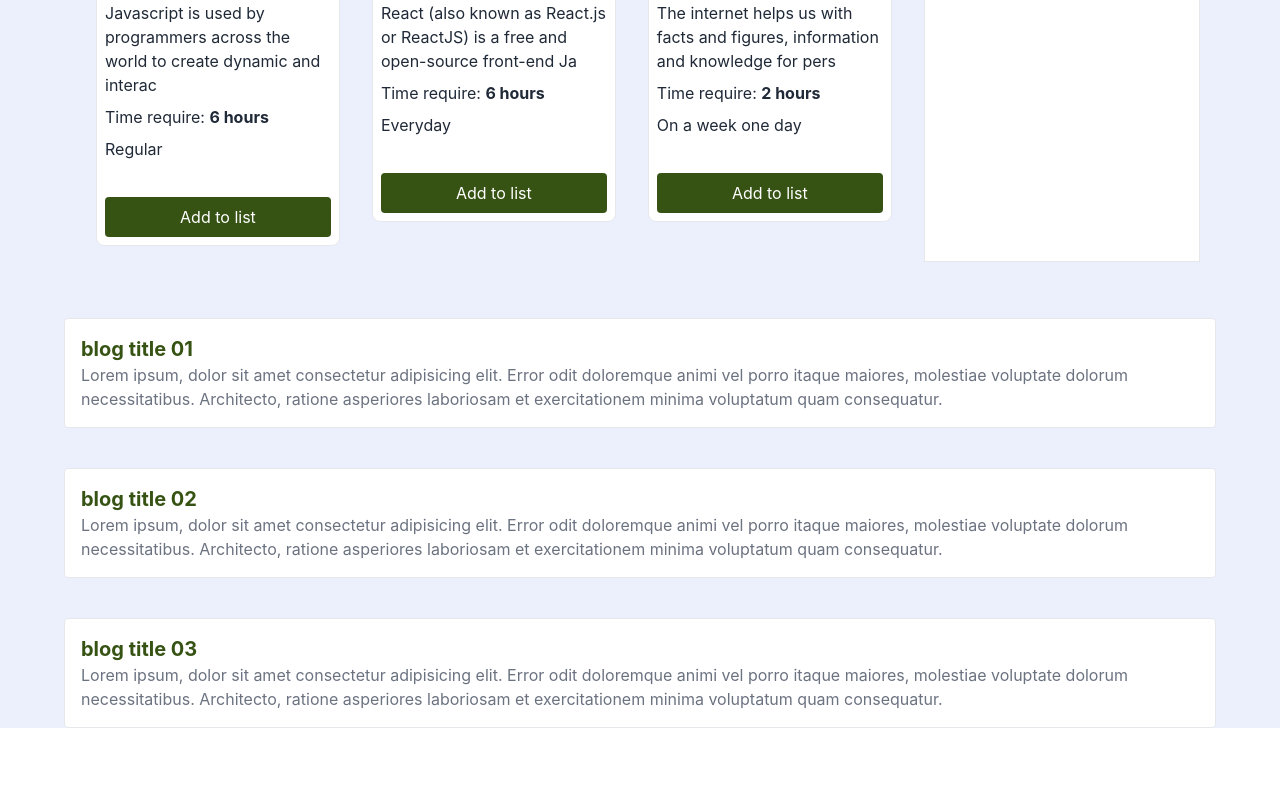
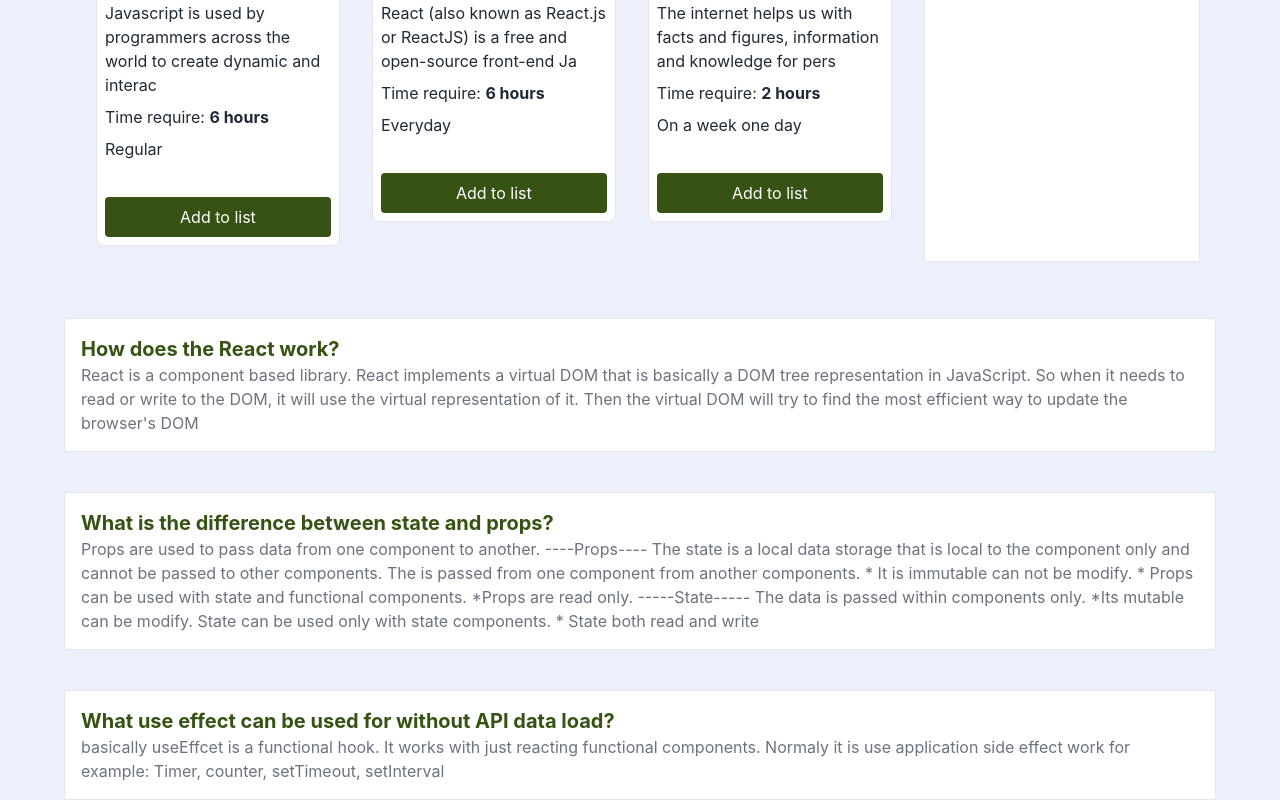
Before and after one commit to dev-rakibul1/HABIT-FOR-READ-BOOK, a React (Create React App) app: page / in a window 1280 px wide. Shown: the part 1312-2112 px from the top of the page. Before the commit the page ends 2040 px from the top, so only its background shows below. Built offline with nearby package versions, Linux system fonts and the light colour scheme.

Commit message:
block done

```diff
--- a/src/components/blog/Blog.js
+++ b/src/components/blog/Blog.js
@@ -4,21 +4,22 @@
 const blog = () => {
   const blogData = [
     {
-      title: "blog title 01",
+      title: "How does the React work?",
       description:
-        "Lorem ipsum, dolor sit amet consectetur adipisicing elit. Error odit doloremque animi vel porro itaque maiores, molestiae voluptate dolorum necessitatibus. Architecto, ratione asperiores laboriosam et exercitationem minima voluptatum quam consequatur.",
+        "React is a component based library. React implements a virtual DOM that is basically a DOM tree representation in JavaScript. So when it needs to read or write to the DOM, it will use the virtual representation of it. Then the virtual DOM will try to find the most efficient way to update the browser's DOM",
       id: 568764,
     },
     {
-      title: "blog title 02",
+      title: "What is the difference between state and props?",
       description:
-        "Lorem ipsum, dolor sit amet consectetur adipisicing elit. Error odit doloremque animi vel porro itaque maiores, molestiae voluptate dolorum necessitatibus. Architecto, ratione asperiores laboriosam et exercitationem minima voluptatum quam consequatur.",
+        "Props are used to pass data from one component to another. ----Props---- The state is a local data storage that is local to the component only and cannot be passed to other components. The is passed from one component from another components. * It is immutable can not be modify. * Props can be used with state and functional components. *Props are read only. -----State----- The data is passed within components only. *Its mutable can be modify. State can be used only with state components. * State both read and write",
+
       id: 554441,
     },
     {
-      title: "blog title 03",
+      title: "What use effect can be used for without API data load?",
       description:
-        "Lorem ipsum, dolor sit amet consectetur adipisicing elit. Error odit doloremque animi vel porro itaque maiores, molestiae voluptate dolorum necessitatibus. Architecto, ratione asperiores laboriosam et exercitationem minima voluptatum quam consequatur.",
+        "basically useEffcet is a functional hook. It works with just reacting functional components. Normaly it is use application side effect work for example: Timer, counter, setTimeout, setInterval",
       id: 656454,
     },
   ];
--- a/src/components/blog/singleBlog/SingleBlog.js
+++ b/src/components/blog/singleBlog/SingleBlog.js
@@ -2,7 +2,6 @@
 
 const SingleBlog = ({ blogData }) => {
   const { title, description } = blogData;
-  console.log(title);
   return (
     <div className="mt-10 border rounded bg-white p-4">
       <h1 className="font-bold text-xl text-lime-900">{title}</h1>
--- a/src/components/main/summary/Summary.js
+++ b/src/components/main/summary/Summary.js
@@ -1,5 +1,5 @@
 import React, { useState } from "react";
-import { currentTime } from "../../utility/utility";
+import { currentTime, getTime } from "../../utility/utility";
 import AddBreak from "./addbrea/AddBreak";
 import ExerciseDetails from "./exerciseDetails/ExerciseDetails";
 
@@ -31,6 +31,8 @@
 
     // local storage add
     currentTime(time, id);
+
+    const getStoreTime = getTime();
   };
 
   return (
--- a/src/components/utility/utility.js
+++ b/src/components/utility/utility.js
@@ -16,4 +16,4 @@
   return preserveTime;
 };
 
-export { currentTime };
+export { currentTime, getTime };
```
